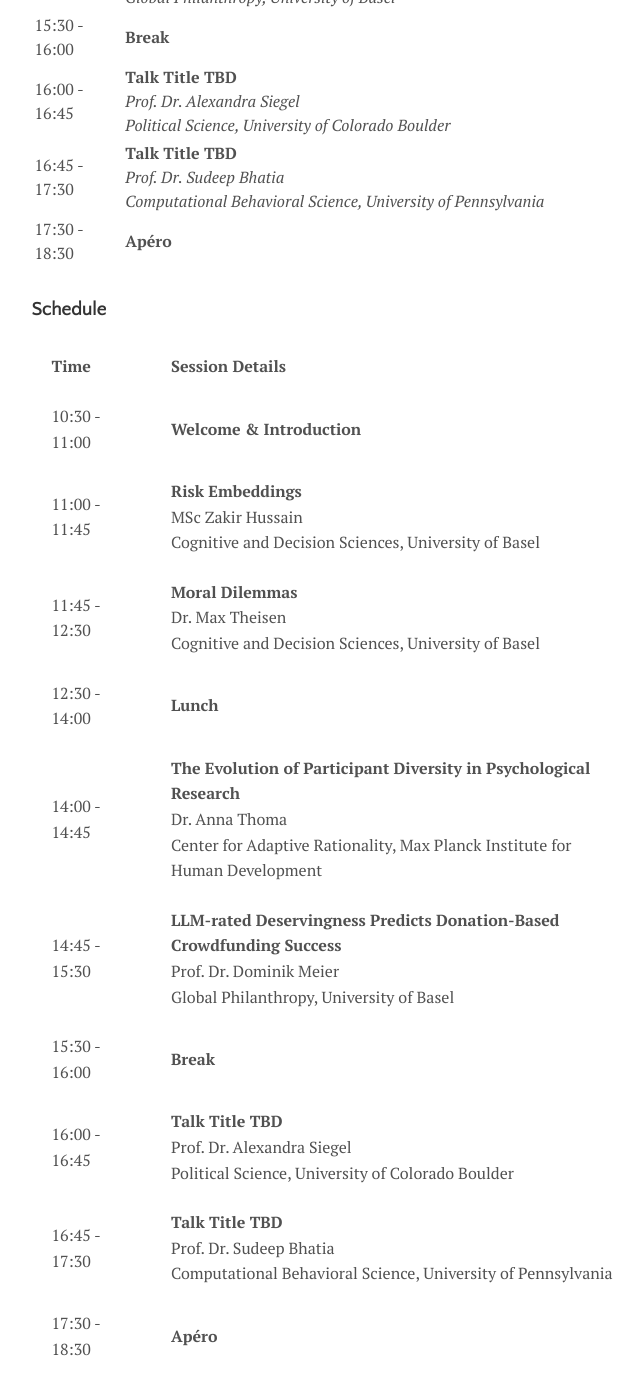
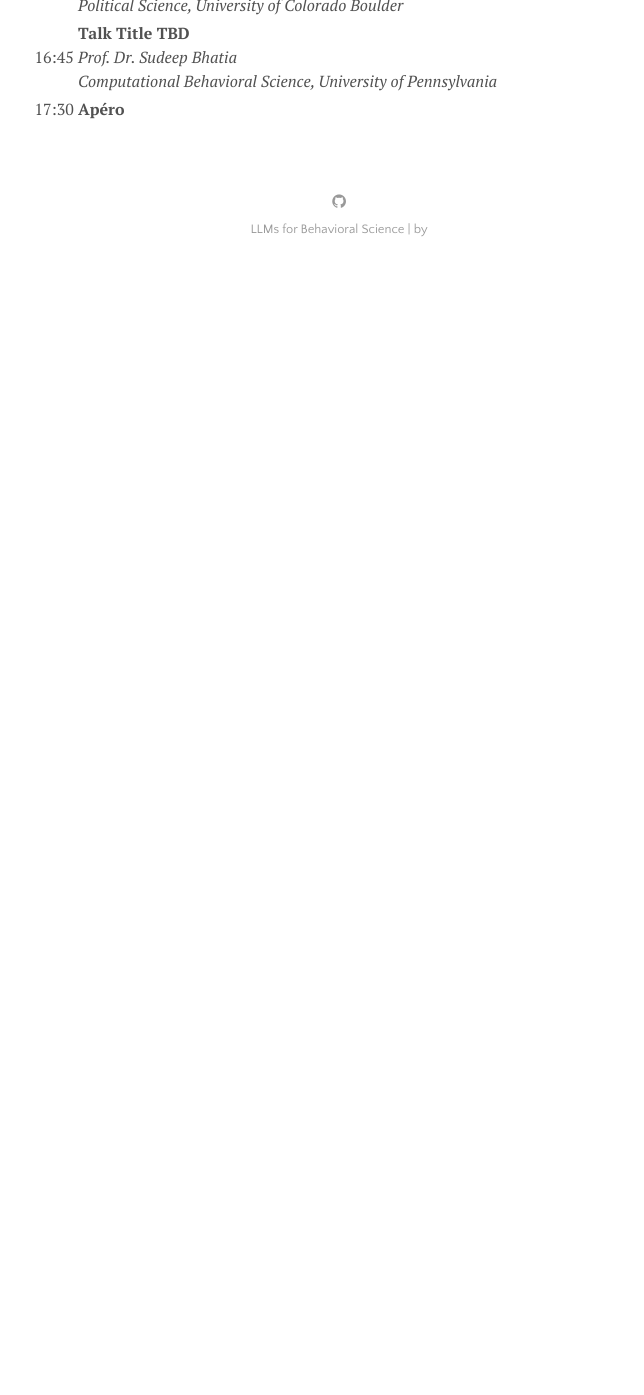
Before and after one commit to cdsbasel/LLM4BeSci_2025Unibas, a Jekyll site: the page built from menu/symposium.md, in a window 1280 px wide and 1400 px high, scrolled down 959 px. Shown: the top 1395 px of the window, without its empty margins (301-945 px from the left). Built offline with Jekyll 4.4.1, drawn with Linux system fonts in a browser that asks for light colours; after the commit the page ends 1232 px from its top, so only the background shows below that; some of the changed text lies outside the part shown.

Commit message:
Update symposium.md

```diff
--- a/menu/symposium.md
+++ b/menu/symposium.md
@@ -10,64 +10,13 @@
 
 | Time                  | Session Details                                       |
 |-----------------------|------------------------------------------------------|
-| 10:30 - 11:00 | **Welcome & Introduction**                            |
-| 11:00 - 11:45 | **Risk Embeddings**                                    <br> *MSc Zakir Hussain*  <br> *Cognitive and Decision Sciences, University of Basel* |
-| 11:45 - 12:30 | **Moral Dilemmas**                                     <br> *Dr. Max Theisen*  <br> *Cognitive and Decision Sciences, University of Basel* |
-| 12:30 - 14:00 | **Lunch**                                              |
-| 14:00 - 14:45 | **The Evolution of Participant Diversity in Psychological Research**  <br> *Dr. Anna Thoma*  <br> *Center for Adaptive Rationality, Max Planck Institute for Human Development* |
-| 14:45 - 15:30 | **LLM-rated Deservingness Predicts Donation-Based Crowdfunding Success**  <br> *Prof. Dr. Dominik Meier*  <br> *Global Philanthropy, University of Basel* |
-| 15:30 - 16:00 | **Break**                                              |
-| 16:00 - 16:45 | **Talk Title TBD**                                     <br> *Prof. Dr. Alexandra Siegel*  <br> *Political Science, University of Colorado Boulder* |
-| 16:45 - 17:30 | **Talk Title TBD**                                     <br> *Prof. Dr. Sudeep Bhatia*  <br> *Computational Behavioral Science, University of Pennsylvania* |
-| 17:30 - 18:30 | **Apéro**                                              |
-
-
-
-### Schedule
-
-<table style="width: 100%; border-collapse: collapse; border: none; margin: 20px 0; font-size: 16px; line-height: 1.6;">
-  <tr>
-    <th style="padding: 12px 20px; text-align: left;">Time</th>
-    <th style="padding: 12px 20px; text-align: left;">Session Details</th>
-  </tr>
-  <tr>
-    <td style="padding: 12px 20px;">10:30 - 11:00</td>
-    <td style="padding: 12px 20px;"><strong>Welcome & Introduction</strong></td>
-  </tr>
-  <tr>
-    <td style="padding: 12px 20px;">11:00 - 11:45</td>
-    <td style="padding: 12px 20px;"><strong>Risk Embeddings</strong><br>MSc Zakir Hussain<br>Cognitive and Decision Sciences, University of Basel</td>
-  </tr>
-  <tr>
-    <td style="padding: 12px 20px;">11:45 - 12:30</td>
-    <td style="padding: 12px 20px;"><strong>Moral Dilemmas</strong><br>Dr. Max Theisen<br>Cognitive and Decision Sciences, University of Basel</td>
-  </tr>
-  <tr>
-    <td style="padding: 12px 20px;">12:30 - 14:00</td>
-    <td style="padding: 12px 20px;"><strong>Lunch</strong></td>
-  </tr>
-  <tr>
-    <td style="padding: 12px 20px;">14:00 - 14:45</td>
-    <td style="padding: 12px 20px;"><strong>The Evolution of Participant Diversity in Psychological Research</strong><br>Dr. Anna Thoma<br>Center for Adaptive Rationality, Max Planck Institute for Human Development</td>
-  </tr>
-  <tr>
-    <td style="padding: 12px 20px;">14:45 - 15:30</td>
-    <td style="padding: 12px 20px;"><strong>LLM-rated Deservingness Predicts Donation-Based Crowdfunding Success</strong><br>Prof. Dr. Dominik Meier<br>Global Philanthropy, University of Basel</td>
-  </tr>
-  <tr>
-    <td style="padding: 12px 20px;">15:30 - 16:00</td>
-    <td style="padding: 12px 20px;"><strong>Break</strong></td>
-  </tr>
-  <tr>
-    <td style="padding: 12px 20px;">16:00 - 16:45</td>
-    <td style="padding: 12px 20px;"><strong>Talk Title TBD</strong><br>Prof. Dr. Alexandra Siegel<br>Political Science, University of Colorado Boulder</td>
-  </tr>
-  <tr>
-    <td style="padding: 12px 20px;">16:45 - 17:30</td>
-    <td style="padding: 12px 20px;"><strong>Talk Title TBD</strong><br>Prof. Dr. Sudeep Bhatia<br>Computational Behavioral Science, University of Pennsylvania</td>
-  </tr>
-  <tr>
-    <td style="padding: 12px 20px;">17:30 - 18:30</td>
-    <td style="padding: 12px 20px;"><strong>Apéro</strong></td>
-  </tr>
-</table>
+| 10:30 | **Welcome & Introduction**                            |
+| 11:00 | **Risk Embeddings**                                    <br> *MSc Zakir Hussain*  <br> *Cognitive and Decision Sciences, University of Basel* |
+| 11:45 | **Moral Dilemmas**                                     <br> *Dr. Max Theisen*  <br> *Cognitive and Decision Sciences, University of Basel* |
+| 12:30 | **Lunch**                                              |
+| 14:00 | **The Evolution of Participant Diversity in Psychological Research**  <br> *Dr. Anna Thoma*  <br> *Center for Adaptive Rationality, Max Planck Institute for Human Development* |
+| 14:45 | **LLM-rated Deservingness Predicts Donation-Based Crowdfunding Success**  <br> *Prof. Dr. Dominik Meier*  <br> *Global Philanthropy, University of Basel* |
+| 15:30 | **Break**                                              |
+| 16:00 | **Talk Title TBD**                                     <br> *Prof. Dr. Alexandra Siegel*  <br> *Political Science, University of Colorado Boulder* |
+| 16:45 | **Talk Title TBD**                                     <br> *Prof. Dr. Sudeep Bhatia*  <br> *Computational Behavioral Science, University of Pennsylvania* |
+| 17:30 | **Apéro**                                              |
```
